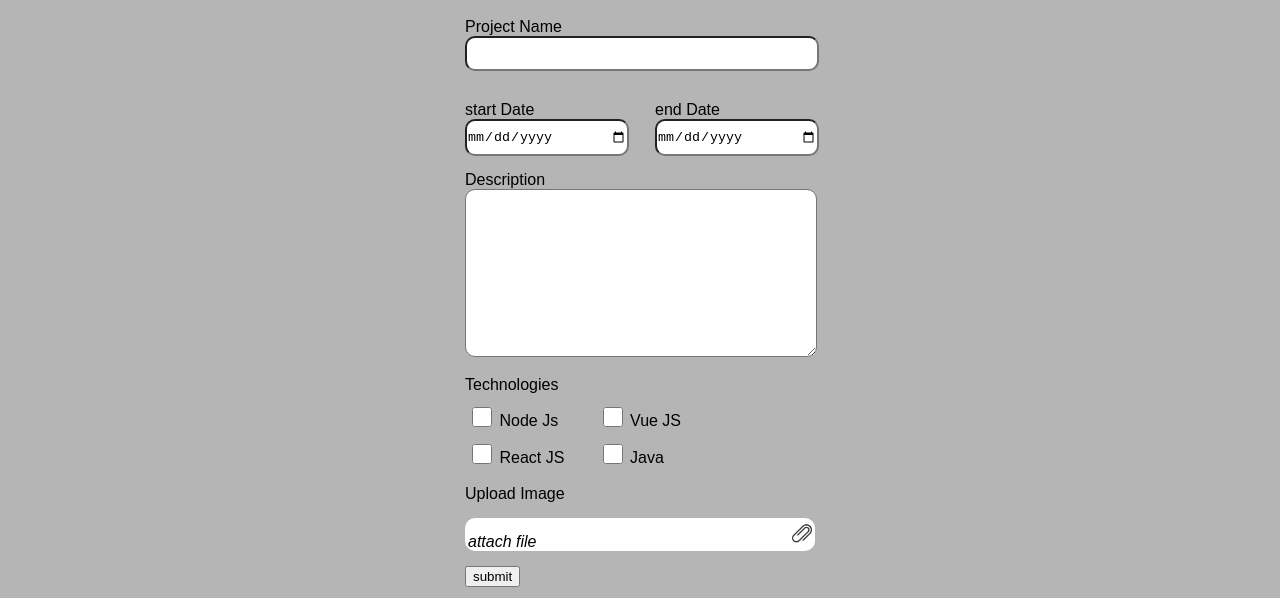
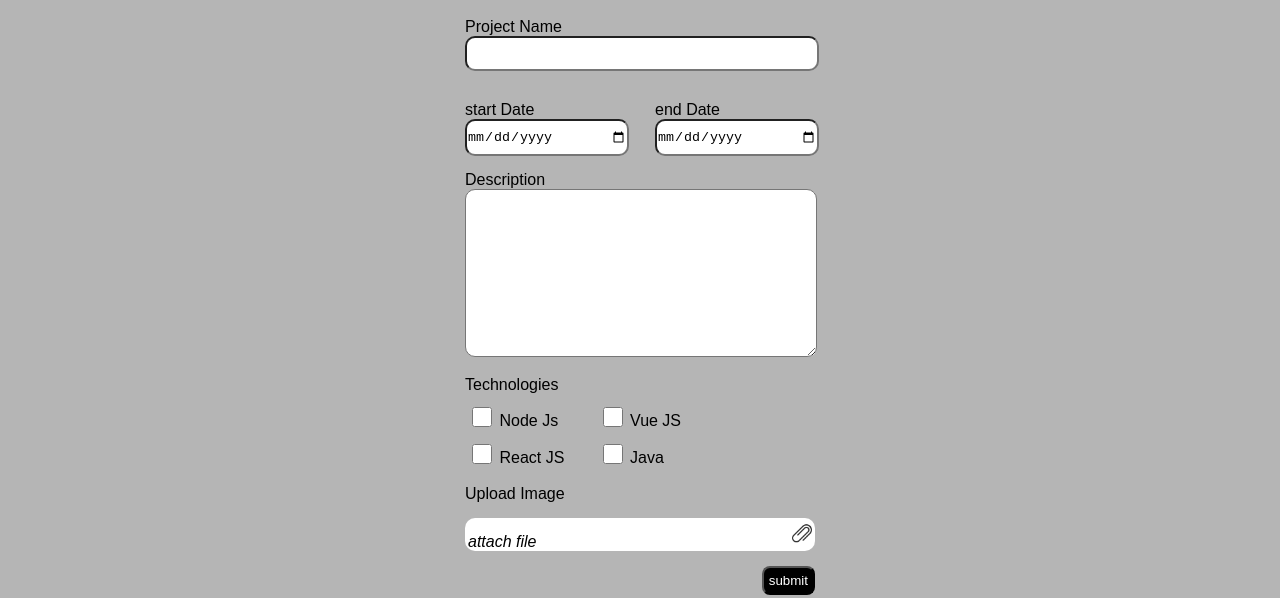
Before and after one commit to Rizal1453/day-4, a plain HTML site: page project.html in a window 1280 px wide. Shown: the part 202-800 px from the top of the page. Drawn offline with Linux system fonts and the light colour scheme.

Commit message:
first commit

```diff
--- a/project.css
+++ b/project.css
@@ -104,6 +104,16 @@ input[type="checkbox"] {
 form table label {
     font-size: 16px;
 }
+.btn-form{
+    text-align: end;
+}
+.btn-form button{
+    padding: 5px;
+    background-color: black;
+    color: white;
+    border-radius: 8px;
+
+}
 .attach{
     background-color: white;
     border-radius: 10px;
--- a/project.html
+++ b/project.html
@@ -79,7 +79,7 @@
                 </div>
               </div>
             </div>
-            <div>
+            <div class="btn-form">
               <button>submit</button>
             </div>
         </form>
```
